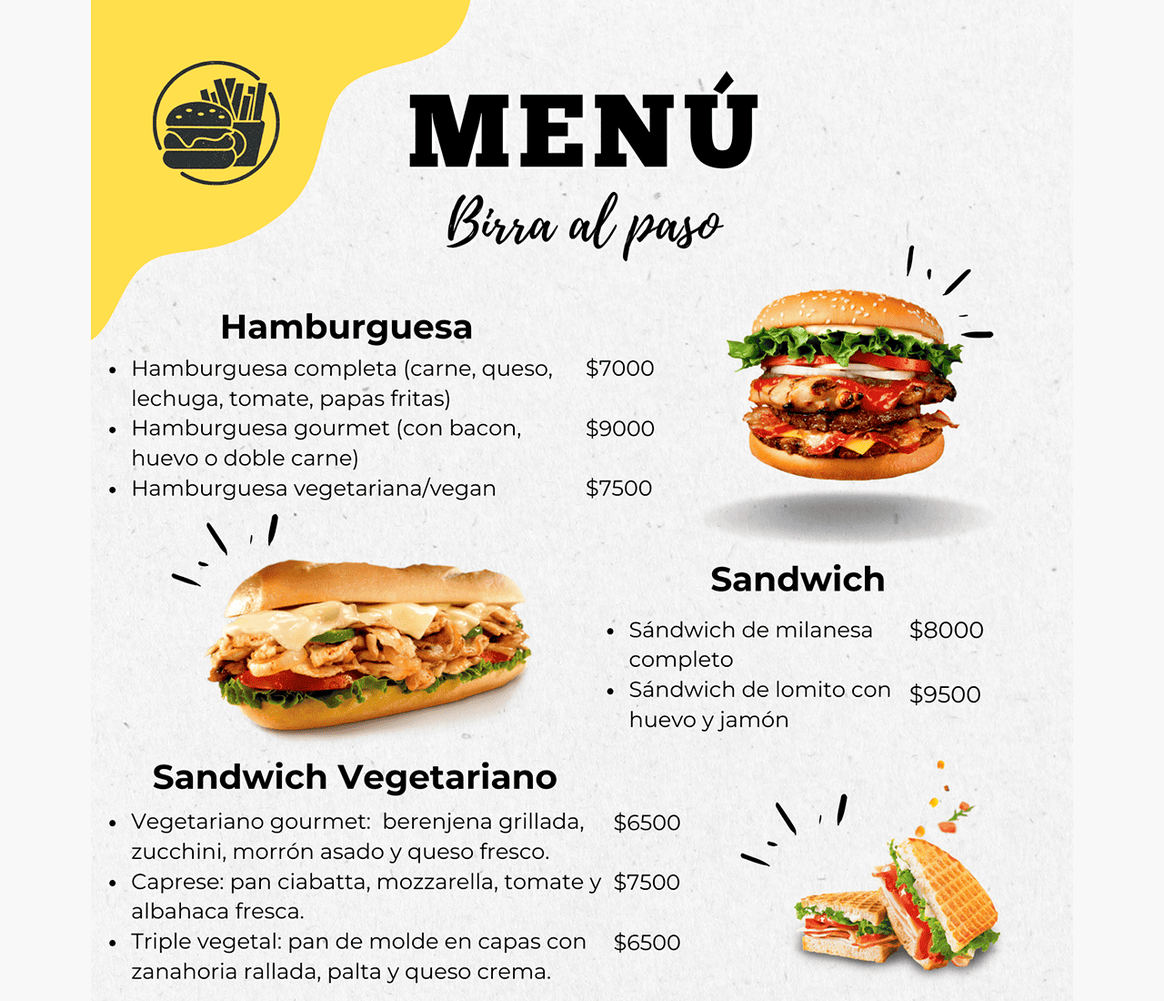
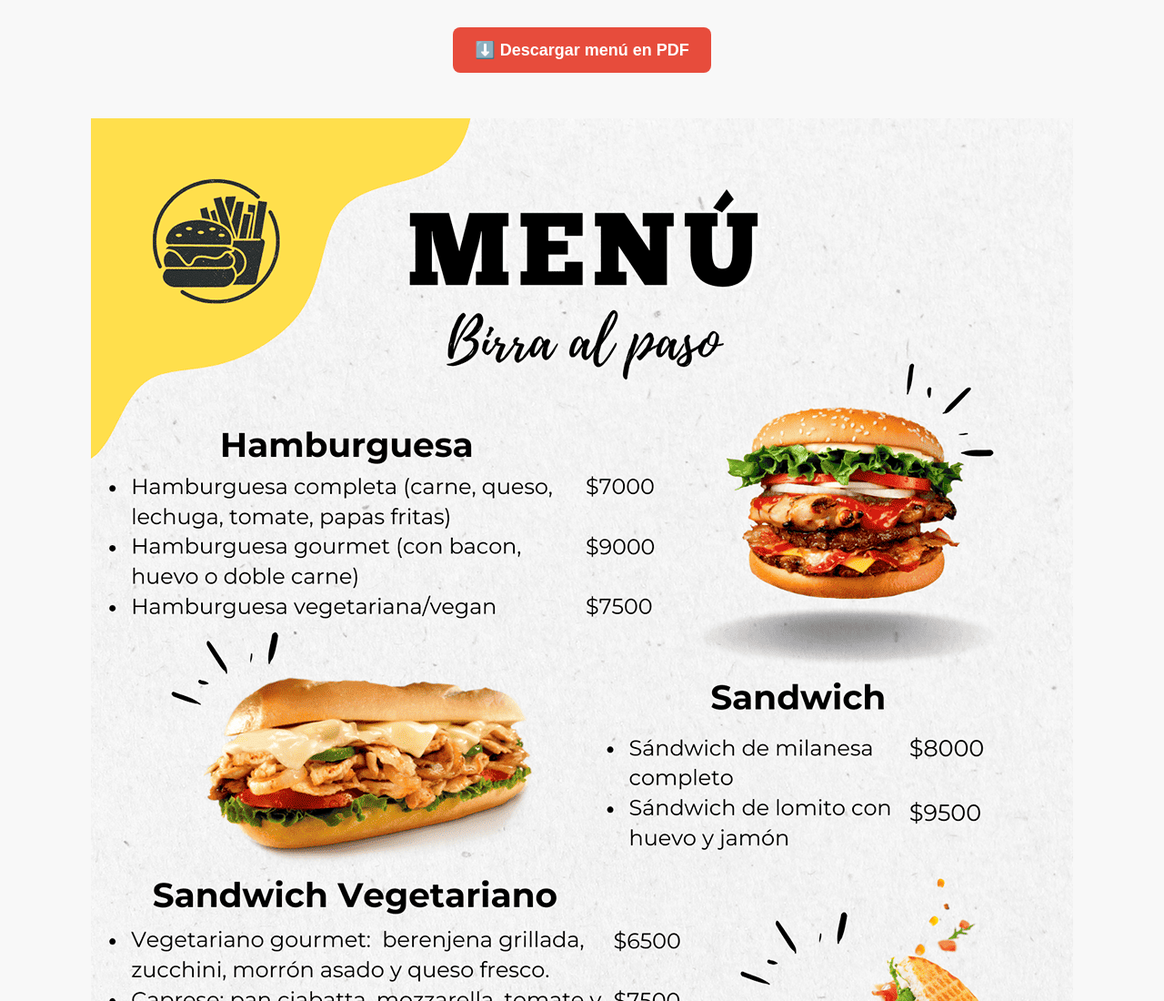
Before and after one commit to fran082/primer-menu, a plain HTML site: page index.html in a window 1280 px wide. Shown: the top 1100 px of the page at 91% size. Drawn offline with Linux system fonts and the light colour scheme.

Commit message:
Reorganizacion de los elementos
Se agrego un boton para descargar el menu en formato pdf en caso que la imagen tarde en cargar.

```diff
--- a/index.html
+++ b/index.html
@@ -4,20 +4,36 @@
   <meta charset="UTF-8">
   <title>Menú del Restaurante</title>
   <style>
-    body {
+  body {
       margin: 0;
+      font-family: Arial, sans-serif;
+      text-align: center;
       background: #f8f8f8;
-      display: flex;
-      justify-content: center;
-      align-items: center;
+    }
+    .btn {
+      display: inline-block;
+      margin: 30px auto; /* 👈 Espaciado elegante arriba y abajo */
+      padding: 14px 24px;
+      background: #e74c3c; /* rojo gourmet */
+      color: #fff;
+      text-decoration: none;
+      border-radius: 8px;
+      font-size: 18px;
+      font-weight: bold; /* 👈 Negrita */
+    }
+    .btn:hover {
+      background: #c0392b;
     }
     img {
-      max-width: 100%;
+      max-width: 90%;
       height: auto;
+      margin-top: 20px; /* 👈 Espacio entre botón e imagen */
     }
   </style>
 </head>
 <body>
+  <a href="menu.pdf" class="btn" download>⬇️ Descargar menú en PDF</a>
+  <br>
   <img src="menu comprimido.png" alt="Menú del Restaurante">
 </body>
 </html>
```
